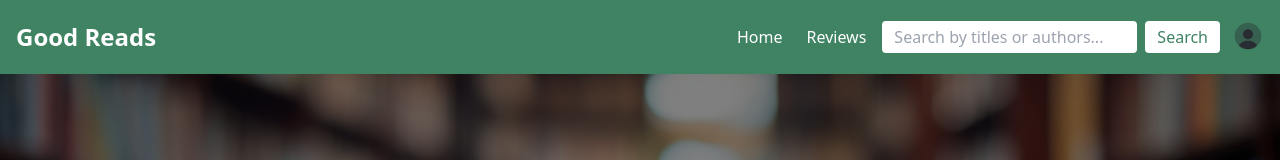
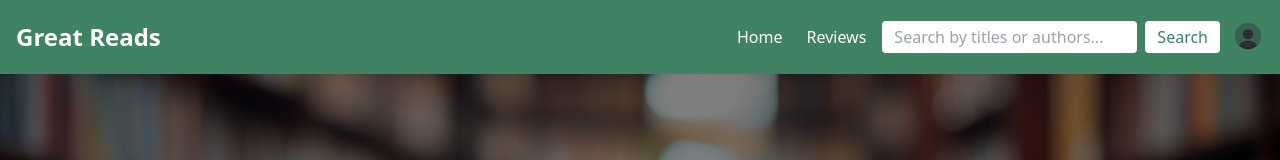
Before and after one commit to tech247gb/review-book-demo, a React (Create React App) app: page / in a window 1280 px wide. Shown: the top 160 px of the page. Built offline with nearby package versions, Linux system fonts and the light colour scheme; no server answers.

Commit message:
footer changes add more options

```diff
--- a/src/constants/ConstantTexts.ts
+++ b/src/constants/ConstantTexts.ts
@@ -1,4 +1,4 @@
-export const PROJECT_NAME = 'Good Reads';
+export const PROJECT_NAME = 'Great Reads';
 export const WELCOME_TEXT = 'Your Gateway to Great Reads'
 export const WELCOME_MESSAGE = 'Discover your next great read and share your thoughts with our community.';
 export const EXPLORE_BUTTON_TEXT = 'Explore Reviews';
```
